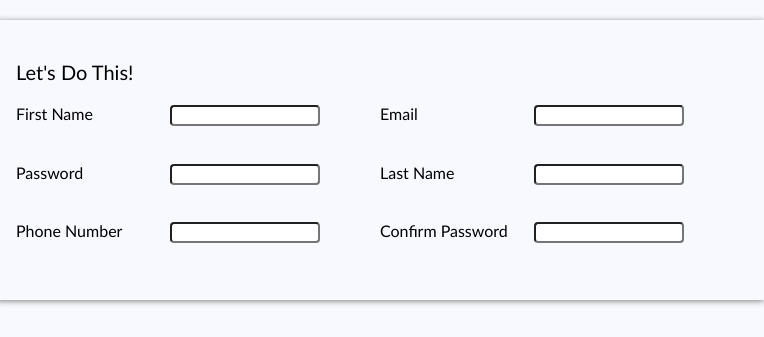
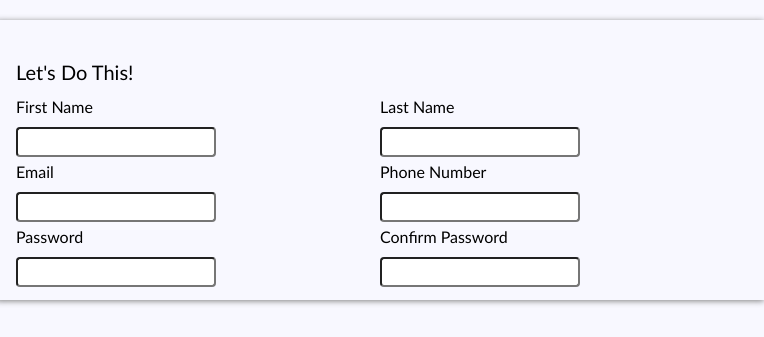
Before and after one commit to membrain12/sign-up-form, a plain HTML site: page index.html in a window 1280 px wide. Shown: the part 260-597 px from the top of the page, 516-1280 px from the left. Drawn offline with Linux system fonts and the light colour scheme; a web font is replaced by a local one.

Commit message:
Fix label order & add a little space to labels

```diff
--- a/index.html
+++ b/index.html
@@ -31,23 +31,23 @@
                         <input type="text" id="first_name" name="first_name">
                     </div>
                     <div class="f-container">
+                        <label for="last_name">Last Name</label>
+                        <input type="text" id="last_name" name="last_name">
+                    </div>
+
+                    <div class="f-container">
                         <label for="email">Email</label>
                         <input type="email" id="email" name="email">
                     </div>
 
                     <div class="f-container">
-                        <label for="password">Password</label>
-                        <input type="password" id="password" name="password">
+                        <label for="phone_number">Phone Number</label>
+                        <input type="text" id="phone_number" name="phone_number">
                     </div>
 
                     <div class="f-container">
-                        <label for="last_name">Last Name</label>
-                        <input type="text" id="last_name" name="last_name">
-                    </div>
-
-                    <div class="f-container">
-                        <label for="phone_number">Phone Number</label>
-                        <input type="text" id="phone_number" name="phone_number">
+                        <label for="password">Password</label>
+                        <input type="password" id="password" name="password">
                     </div>
 
                     <div class="f-container">
--- a/style.css
+++ b/style.css
@@ -92,11 +92,11 @@ p > a {
 
 .middle-section > .mid-head {
     font-size: clamp(1rem, 20px, 3rem);
-    height: 10%;
+    height: 5%;
 }
 
 .middle-section > .form-inputs {
-    height: 90%;
+    height: 95%;
 }
 form {
     display: flex;
@@ -108,11 +108,13 @@ form {
 
 input, label {
     border-radius: 4px;
-    width: 150px;
+    width: 200px;
     display: inline-block;
     box-sizing: border-box;
+    height: 30px;
 }
 
 .f-container {
     width: 50%;
+    margin-top: 5px;
 }
```
